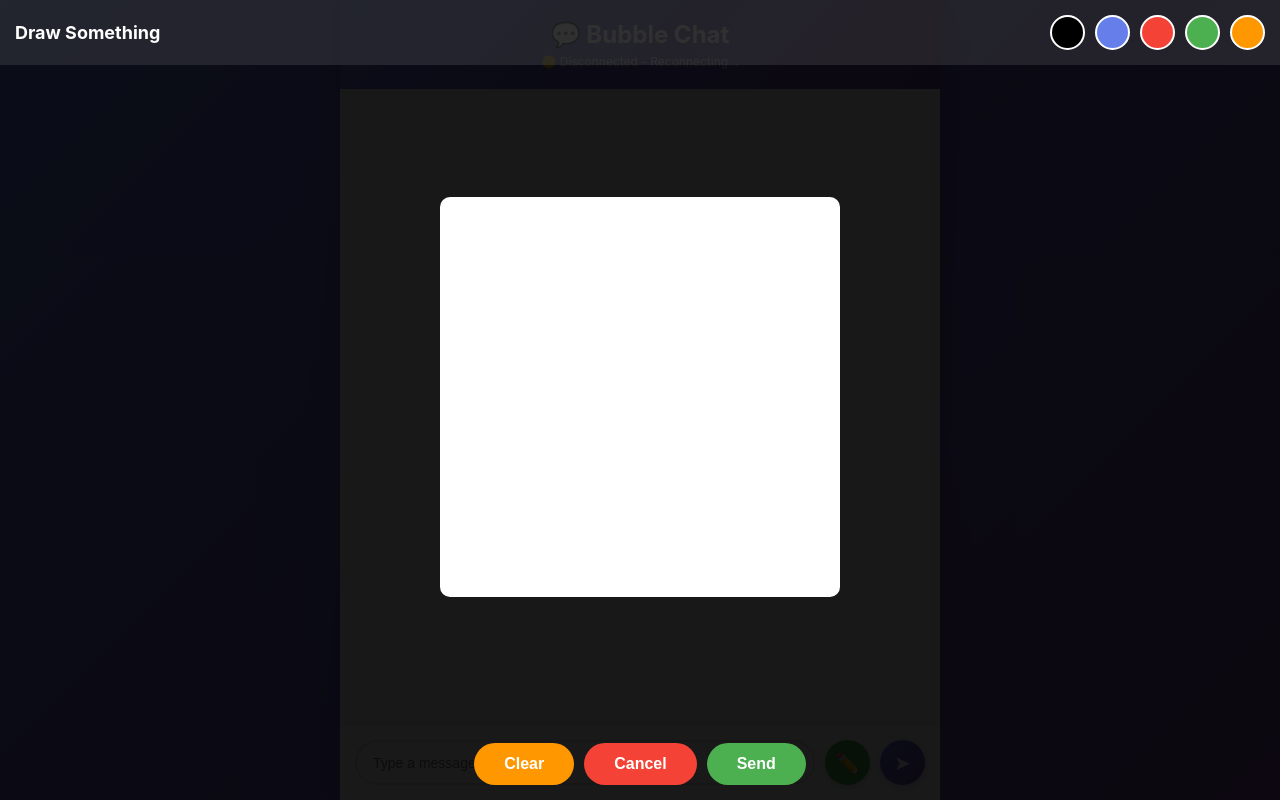
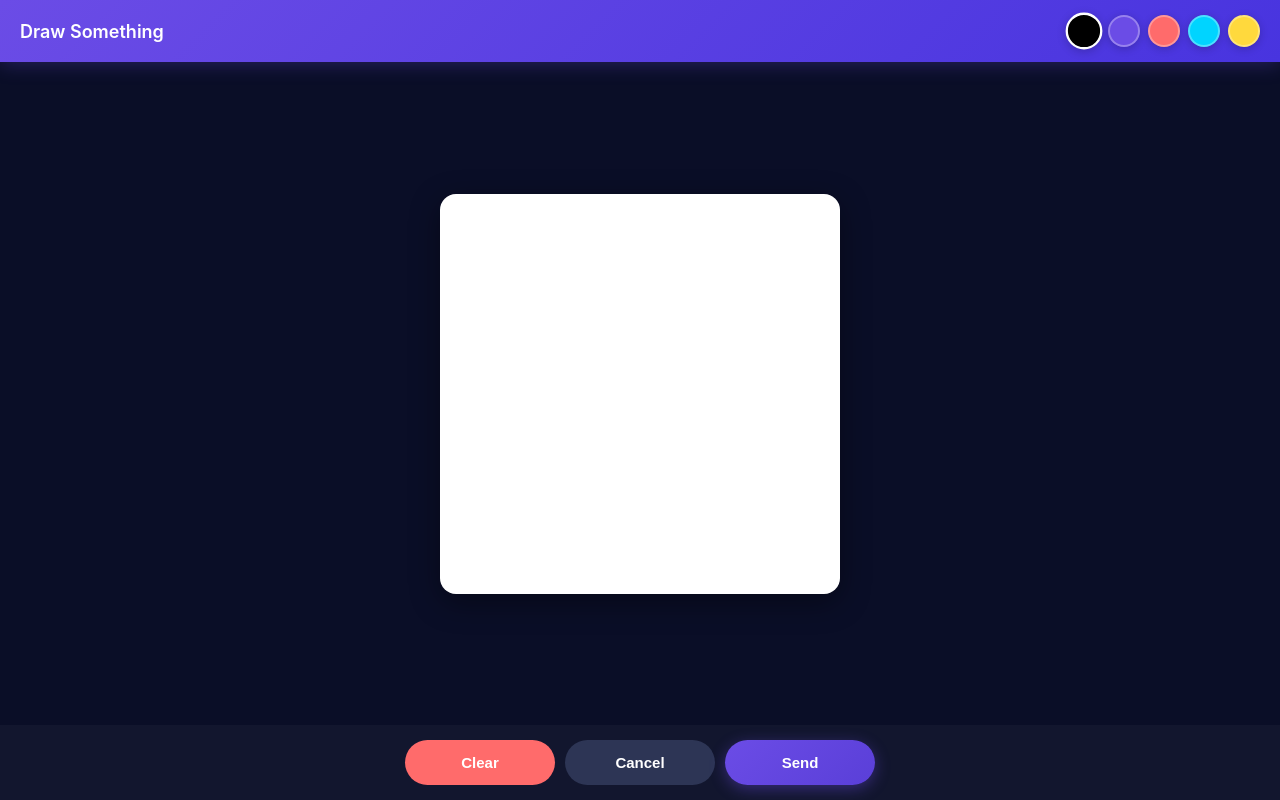
Before and after one commit to EdiBediSus/CapInfo.com, a website: page index.html in a window 1280 px wide. Both pictures are taken after a click on the button "✏️". Drawn offline with Linux system fonts and the light colour scheme.

Commit message:
Update index.html

```diff
--- a/index.html
+++ b/index.html
@@ -2,140 +2,205 @@
 <html lang="en">
 <head>
     <meta charset="UTF-8">
-    <meta name="viewport" content="width=device-width, initial-scale=1.0">
+    <meta name="viewport" content="width=device-width, initial-scale=1.0, maximum-scale=1.0, user-scalable=no">
+    <meta name="apple-mobile-web-app-capable" content="yes">
+    <meta name="mobile-web-app-capable" content="yes">
     <title>Bubble Chat</title>
     <style>
         * {
             margin: 0;
             padding: 0;
             box-sizing: border-box;
+            -webkit-tap-highlight-color: transparent;
         }
 
         body {
-            font-family: -apple-system, BlinkMacSystemFont, 'Segoe UI', Roboto, Oxygen, Ubuntu, Cantarell, sans-serif;
-            background: linear-gradient(135deg, #667eea 0%, #764ba2 100%);
+            font-family: -apple-system, BlinkMacSystemFont, 'Segoe UI', Roboto, sans-serif;
+            background: #0A0E27;
             height: 100vh;
+            height: 100dvh;
             overflow: hidden;
+            position: fixed;
+            width: 100%;
         }
 
         .container {
             display: flex;
             flex-direction: column;
             height: 100vh;
-            max-width: 600px;
-            margin: 0 auto;
-            background: rgba(255, 255, 255, 0.95);
-            box-shadow: 0 8px 32px rgba(0, 0, 0, 0.1);
+            height: 100dvh;
+            width: 100%;
+            background: #0A0E27;
         }
 
         .header {
-            background: linear-gradient(135deg, #667eea 0%, #764ba2 100%);
+            background: linear-gradient(135deg, #6B4CE6 0%, #4834DF 100%);
             color: white;
-            padding: 20px;
-            text-align: center;
-            box-shadow: 0 2px 10px rgba(0, 0, 0, 0.1);
+            padding: max(env(safe-area-inset-top), 15px) 20px 15px 20px;
+            display: flex;
+            align-items: center;
+            gap: 15px;
+            box-shadow: 0 2px 20px rgba(107, 76, 230, 0.3);
+            position: relative;
+            z-index: 100;
+        }
+
+        .header-icon {
+            width: 40px;
+            height: 40px;
+            background: rgba(255, 255, 255, 0.2);
+            border-radius: 50%;
+            display: flex;
+            align-items: center;
+            justify-content: center;
+            font-size: 24px;
+            backdrop-filter: blur(10px);
+        }
+
+        .header-content {
+            flex: 1;
         }
 
         .header h1 {
-            font-size: 24px;
-            font-weight: 700;
-            margin-bottom: 5px;
+            font-size: 20px;
+            font-weight: 600;
+            margin-bottom: 2px;
+            letter-spacing: -0.3px;
         }
 
         .status {
             font-size: 12px;
-            opacity: 0.9;
+            opacity: 0.85;
+            font-weight: 400;
         }
 
         .messages {
             flex: 1;
             overflow-y: auto;
-            padding: 20px;
-            background: #f5f5f5;
+            overflow-x: hidden;
+            padding: 15px;
+            background: #0A0E27;
+            -webkit-overflow-scrolling: touch;
+        }
+
+        .messages::-webkit-scrollbar {
+            display: none;
         }
 
         .message {
-            margin-bottom: 15px;
-            animation: slideIn 0.3s ease;
+            margin-bottom: 12px;
+            animation: slideIn 0.25s cubic-bezier(0.4, 0, 0.2, 1);
+            display: flex;
+            flex-direction: column;
         }
 
         @keyframes slideIn {
             from {
                 opacity: 0;
-                transform: translateY(10px);
+                transform: translateY(15px) scale(0.95);
             }
             to {
                 opacity: 1;
-                transform: translateY(0);
+                transform: translateY(0) scale(1);
             }
         }
 
         .message.own {
-            text-align: right;
+            align-items: flex-end;
+        }
+
+        .message.other {
+            align-items: flex-start;
         }
 
         .message-bubble {
-            display: inline-block;
-            max-width: 70%;
+            max-width: 75%;
             padding: 12px 16px;
             border-radius: 20px;
             word-wrap: break-word;
-            box-shadow: 0 2px 5px rgba(0, 0, 0, 0.1);
+            position: relative;
+            backdrop-filter: blur(20px);
         }
 
         .message.other .message-bubble {
-            background: white;
-            border-bottom-left-radius: 5px;
+            background: linear-gradient(135deg, #1E2542 0%, #252B48 100%);
+            color: #FFFFFF;
+            border-bottom-left-radius: 4px;
+            box-shadow: 0 2px 12px rgba(0, 0, 0, 0.3);
         }
 
         .message.own .message-bubble {
-            background: linear-gradient(135deg, #667eea 0%, #764ba2 100%);
+            background: linear-gradient(135deg, #6B4CE6 0%, #5A3FD8 100%);
             color: white;
-            border-bottom-right-radius: 5px;
+            border-bottom-right-radius: 4px;
+            box-shadow: 0 2px 15px rgba(107, 76, 230, 0.4);
         }
 
         .message-user {
             font-size: 11px;
             margin-bottom: 4px;
-            opacity: 0.7;
+            font-weight: 600;
+            opacity: 0.8;
+            padding: 0 4px;
         }
 
-        .message.own .message-user {
+        .message-text {
+            line-height: 1.4;
+            font-size: 15px;
+        }
+
+        .message-time {
+            font-size: 10px;
+            opacity: 0.6;
+            margin-top: 4px;
             text-align: right;
         }
 
         .drawing-preview {
             display: block;
             max-width: 100%;
-            border-radius: 10px;
-            margin-top: 5px;
+            border-radius: 12px;
+            margin-top: 4px;
         }
 
         .input-area {
             display: flex;
-            padding: 15px;
-            background: white;
-            border-top: 1px solid #e0e0e0;
-            gap: 10px;
+            padding: 12px 15px;
+            padding-bottom: max(env(safe-area-inset-bottom), 12px);
+            background: #12162E;
+            gap: 8px;
+            align-items: center;
+            border-top: 1px solid rgba(107, 76, 230, 0.2);
+        }
+
+        .input-wrapper {
+            flex: 1;
+            display: flex;
+            align-items: center;
+            background: #1E2542;
+            border-radius: 25px;
+            padding: 0 16px;
+            border: 1px solid rgba(107, 76, 230, 0.3);
         }
 
         .input-area input {
             flex: 1;
-            padding: 12px 16px;
-            border: 2px solid #e0e0e0;
-            border-radius: 25px;
-            font-size: 14px;
+            padding: 12px 0;
+            border: none;
+            background: transparent;
+            font-size: 15px;
             outline: none;
-            transition: border-color 0.3s;
+            color: white;
         }
 
-        .input-area input:focus {
-            border-color: #667eea;
+        .input-area input::placeholder {
+            color: rgba(255, 255, 255, 0.4);
         }
 
         .btn {
-            width: 45px;
-            height: 45px;
+            width: 42px;
+            height: 42px;
+            min-width: 42px;
             border: none;
             border-radius: 50%;
             cursor: pointer;
@@ -143,23 +208,19 @@
             display: flex;
             align-items: center;
             justify-content: center;
-            transition: transform 0.2s, box-shadow 0.2s;
+            transition: transform 0.15s, box-shadow 0.15s;
+            background: linear-gradient(135deg, #6B4CE6 0%, #5A3FD8 100%);
+            color: white;
+            box-shadow: 0 4px 15px rgba(107, 76, 230, 0.4);
         }
 
         .btn:active {
-            transform: scale(0.95);
-        }
-
-        .send-btn {
-            background: linear-gradient(135deg, #667eea 0%, #764ba2 100%);
-            color: white;
-            box-shadow: 0 2px 10px rgba(102, 126, 234, 0.4);
+            transform: scale(0.9);
         }
 
         .draw-btn {
-            background: #4CAF50;
-            color: white;
-            box-shadow: 0 2px 10px rgba(76, 175, 80, 0.4);
+            background: linear-gradient(135deg, #00D4FF 0%, #0099FF 100%);
+            box-shadow: 0 4px 15px rgba(0, 212, 255, 0.4);
         }
 
         .canvas-modal {
@@ -168,8 +229,9 @@
             top: 0;
             left: 0;
             width: 100%;
-            height: 100%;
-            background: rgba(0, 0, 0, 0.9);
+            height: 100vh;
+            height: 100dvh;
+            background: #0A0E27;
             z-index: 1000;
             flex-direction: column;
         }
@@ -179,29 +241,38 @@
         }
 
         .canvas-header {
-            padding: 15px;
-            background: rgba(255, 255, 255, 0.1);
+            padding: max(env(safe-area-inset-top), 15px) 20px 15px 20px;
+            background: linear-gradient(135deg, #6B4CE6 0%, #4834DF 100%);
             display: flex;
             justify-content: space-between;
             align-items: center;
+            box-shadow: 0 2px 20px rgba(107, 76, 230, 0.3);
         }
 
         .canvas-header h2 {
             color: white;
             font-size: 18px;
+            font-weight: 600;
         }
 
         .canvas-controls {
             display: flex;
-            gap: 10px;
+            gap: 8px;
         }
 
         .color-btn {
-            width: 35px;
-            height: 35px;
-            border: 2px solid white;
+            width: 32px;
+            height: 32px;
+            border: 2px solid rgba(255, 255, 255, 0.3);
             border-radius: 50%;
             cursor: pointer;
+            transition: transform 0.15s, border-color 0.15s;
+            box-shadow: 0 2px 8px rgba(0, 0, 0, 0.2);
+        }
+
+        .color-btn.active {
+            border-color: white;
+            transform: scale(1.15);
         }
 
         .canvas-container {
@@ -210,31 +281,37 @@
             justify-content: center;
             align-items: center;
             padding: 20px;
+            overflow: hidden;
         }
 
         canvas {
             background: white;
-            border-radius: 10px;
+            border-radius: 16px;
             touch-action: none;
             max-width: 100%;
             max-height: 100%;
+            box-shadow: 0 8px 30px rgba(0, 0, 0, 0.4);
         }
 
         .canvas-footer {
             padding: 15px;
+            padding-bottom: max(env(safe-area-inset-bottom), 15px);
             display: flex;
             gap: 10px;
             justify-content: center;
+            background: #12162E;
         }
 
         .modal-btn {
-            padding: 12px 30px;
+            padding: 14px 28px;
             border: none;
             border-radius: 25px;
-            font-size: 16px;
+            font-size: 15px;
             cursor: pointer;
             font-weight: 600;
-            transition: transform 0.2s;
+            transition: transform 0.15s;
+            flex: 1;
+            max-width: 150px;
         }
 
         .modal-btn:active {
@@ -242,34 +319,84 @@
         }
 
         .cancel-btn {
-            background: #f44336;
+            background: #2D3555;
             color: white;
         }
 
         .send-drawing-btn {
-            background: #4CAF50;
+            background: linear-gradient(135deg, #6B4CE6 0%, #5A3FD8 100%);
+            color: white;
+            box-shadow: 0 4px 15px rgba(107, 76, 230, 0.4);
+        }
+
+        .clear-btn {
+            background: #FF6B6B;
             color: white;
         }
 
-        .clear-btn {
-            background: #ff9800;
-            color: white;
+        .typing-indicator {
+            display: none;
+            align-items: center;
+            gap: 4px;
+            padding: 10px 16px;
+            background: linear-gradient(135deg, #1E2542 0%, #252B48 100%);
+            border-radius: 20px;
+            width: fit-content;
+            margin-bottom: 12px;
+        }
+
+        .typing-dot {
+            width: 8px;
+            height: 8px;
+            background: rgba(255, 255, 255, 0.6);
+            border-radius: 50%;
+            animation: typing 1.4s infinite;
+        }
+
+        .typing-dot:nth-child(2) {
+            animation-delay: 0.2s;
+        }
+
+        .typing-dot:nth-child(3) {
+            animation-delay: 0.4s;
+        }
+
+        @keyframes typing {
+            0%, 60%, 100% {
+                transform: translateY(0);
+                opacity: 0.6;
+            }
+            30% {
+                transform: translateY(-10px);
+                opacity: 1;
+            }
         }
     </style>
 </head>
 <body>
     <div class="container">
         <div class="header">
-            <h1>💬 Bubble Chat</h1>
-            <div class="status" id="status">Connecting...</div>
+            <div class="header-icon">💬</div>
+            <div class="header-content">
+                <h1>Bubble Chat</h1>
+                <div class="status" id="status">Connecting...</div>
+            </div>
         </div>
 
-        <div class="messages" id="messages"></div>
+        <div class="messages" id="messages">
+            <div class="typing-indicator" id="typingIndicator">
+                <div class="typing-dot"></div>
+                <div class="typing-dot"></div>
+                <div class="typing-dot"></div>
+            </div>
+        </div>
 
         <div class="input-area">
-            <input type="text" id="messageInput" placeholder="Type a message..." />
             <button class="btn draw-btn" id="drawBtn">✏️</button>
-            <button class="btn send-btn" id="sendBtn">➤</button>
+            <div class="input-wrapper">
+                <input type="text" id="messageInput" placeholder="Message..." autocomplete="off" />
+            </div>
+            <button class="btn" id="sendBtn">➤</button>
         </div>
     </div>
 
@@ -277,11 +404,11 @@
         <div class="canvas-header">
             <h2>Draw Something</h2>
             <div class="canvas-controls">
-                <button class="color-btn" style="background: black;" data-color="black"></button>
-                <button class="color-btn" style="background: #667eea;" data-color="#667eea"></button>
-                <button class="color-btn" style="background: #f44336;" data-color="#f44336"></button>
-                <button class="color-btn" style="background: #4CAF50;" data-color="#4CAF50"></button>
-                <button class="color-btn" style="background: #ff9800;" data-color="#ff9800"></button>
+                <button class="color-btn active" style="background: black;" data-color="black"></button>
+                <button class="color-btn" style="background: #6B4CE6;" data-color="#6B4CE6"></button>
+                <button class="color-btn" style="background: #FF6B6B;" data-color="#FF6B6B"></button>
+                <button class="color-btn" style="background: #00D4FF;" data-color="#00D4FF"></button>
+                <button class="color-btn" style="background: #FFD93D;" data-color="#FFD93D"></button>
             </div>
         </div>
         <div class="canvas-container">
@@ -316,13 +443,19 @@
         const cancelBtn = document.getElementById('cancelBtn');
         const sendDrawingBtn = document.getElementById('sendDrawingBtn');
 
+        // Prevent pull-to-refresh and zoom
+        document.body.addEventListener('touchmove', function(e) {
+            if (e.target === canvas) return;
+            if (e.scale !== 1) e.preventDefault();
+        }, { passive: false });
+
         // Connect to WebSocket
         function connect() {
             try {
                 ws = new WebSocket(SERVER_URL);
 
                 ws.onopen = () => {
-                    statusDiv.textContent = '🟢 Connected';
+                    statusDiv.textContent = 'Online';
                     console.log('Connected to server');
                 };
 
@@ -333,16 +466,16 @@
 
                 ws.onerror = (error) => {
                     console.error('WebSocket error:', error);
-                    statusDiv.textContent = '🔴 Connection Error';
+                    statusDiv.textContent = 'Connection Error';
                 };
 
                 ws.onclose = () => {
-                    statusDiv.textContent = '🟡 Disconnected - Reconnecting...';
+                    statusDiv.textContent = 'Reconnecting...';
                     setTimeout(connect, 3000);
                 };
             } catch (error) {
                 console.error('Connection error:', error);
-                statusDiv.textContent = '🔴 Unable to connect';
+                statusDiv.textContent = 'Unable to connect';
             }
         }
 
@@ -361,9 +494,12 @@
             if (data.type === 'drawing') {
                 content += `<img src="${data.message}" class="drawing-preview" alt="Drawing" />`;
             } else {
-                content += data.message;
+                content += `<div class="message-text">${data.message}</div>`;
             }
 
+            const now = new Date();
+            const timeStr = now.toLocaleTimeString('en-US', { hour: 'numeric', minute: '2-digit', hour12: true });
+            content += `<div class="message-time">${timeStr}</div>`;
             content += '</div>';
 
             messageDiv.innerHTML = content;
@@ -389,31 +525,36 @@
         ctx.lineCap = 'round';
         ctx.lineJoin = 'round';
 
+        function getCanvasPoint(e) {
+            const rect = canvas.getBoundingClientRect();
+            const touch = e.touches ? e.touches[0] : e;
+            return {
+                x: (touch.clientX - rect.left) * (canvas.width / rect.width),
+                y: (touch.clientY - rect.top) * (canvas.height / rect.height)
+            };
+        }
+
         function startDrawing(e) {
             isDrawing = true;
-            const rect = canvas.getBoundingClientRect();
-            const touch = e.touches ? e.touches[0] : e;
-            lastX = touch.clientX - rect.left;
-            lastY = touch.clientY - rect.top;
+            const point = getCanvasPoint(e);
+            lastX = point.x;
+            lastY = point.y;
         }
 
         function draw(e) {
             if (!isDrawing) return;
             e.preventDefault();
 
-            const rect = canvas.getBoundingClientRect();
-            const touch = e.touches ? e.touches[0] : e;
-            const x = touch.clientX - rect.left;
-            const y = touch.clientY - rect.top;
+            const point = getCanvasPoint(e);
 
             ctx.strokeStyle = currentColor;
             ctx.beginPath();
             ctx.moveTo(lastX, lastY);
-            ctx.lineTo(x, y);
+            ctx.lineTo(point.x, point.y);
             ctx.stroke();
 
-            lastX = x;
-            lastY = y;
+            lastX = point.x;
+            lastY = point.y;
         }
 
         function stopDrawing() {
@@ -433,6 +574,8 @@
         // Color buttons
         document.querySelectorAll('.color-btn').forEach(btn => {
             btn.addEventListener('click', () => {
+                document.querySelectorAll('.color-btn').forEach(b => b.classList.remove('active'));
+                btn.classList.add('active');
                 currentColor = btn.dataset.color;
             });
         });
```
